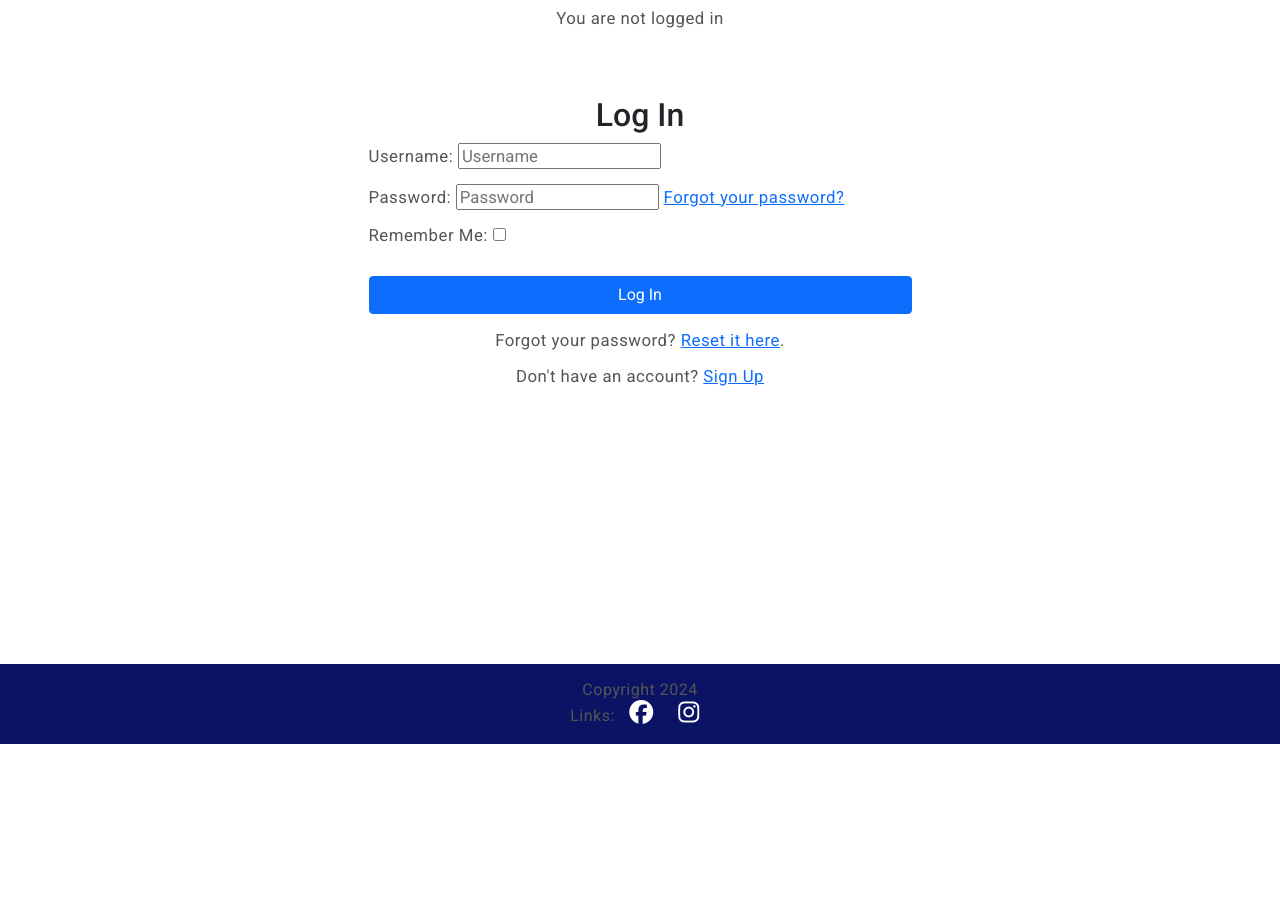
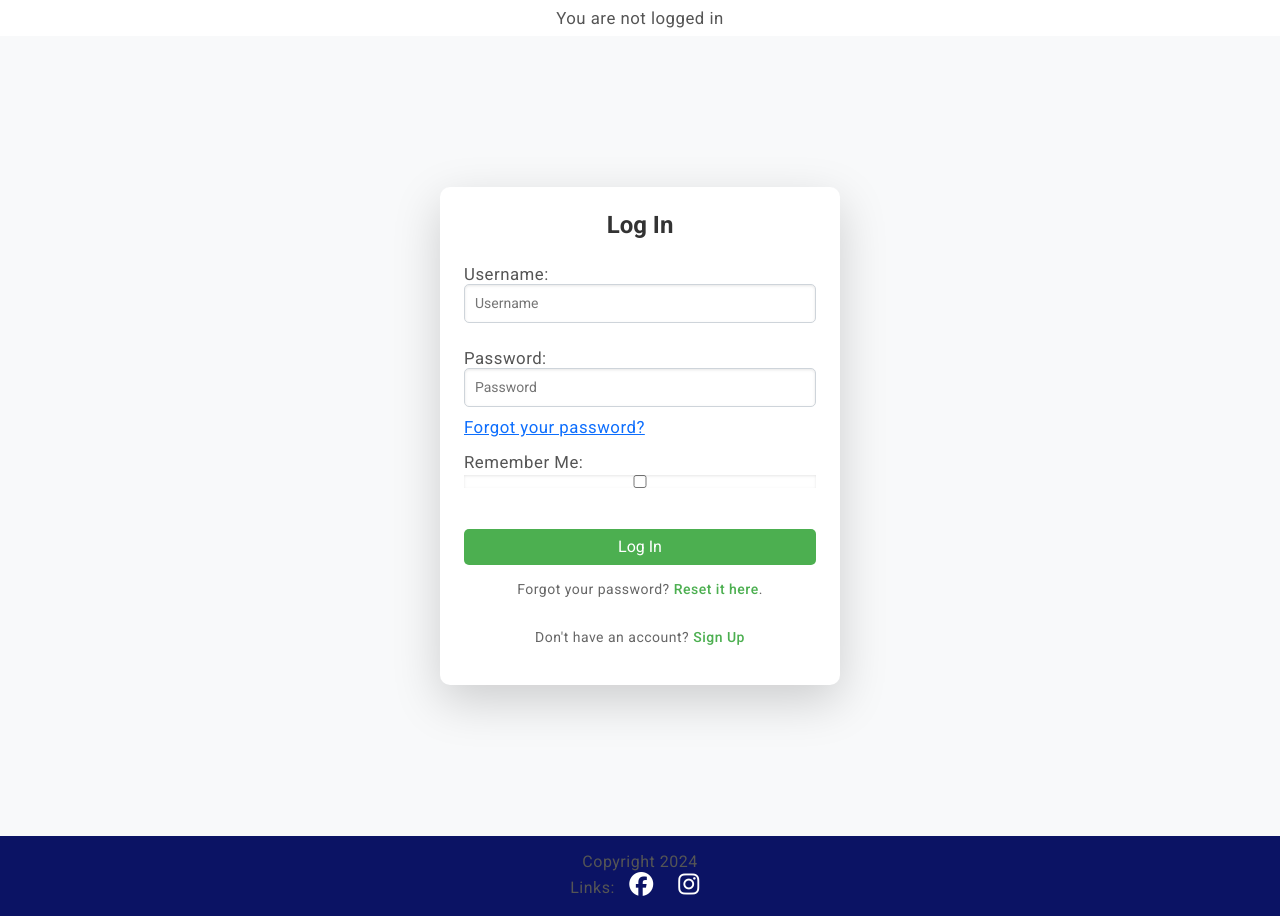
Before and after one commit to E-Printer/haircut-hysteria, a Django app: page /accounts/login/ in a window 1280 px wide. Shown: the part 56-972 px from the top of the page. Before the commit the page ends 800 px from the top, so only its background shows below. Run offline with Django 4.2, Linux system fonts and the light colour scheme; some libraries are stand-ins or nearby versions.

Commit message:
login styling

```diff
--- a/static/css/style.css
+++ b/static/css/style.css
@@ -337,7 +337,6 @@ p {
 
 
 
-/* Styling for the fixed button */
 .carousel-button {
     position: absolute;
     top: 50%; /* Center vertically */
@@ -363,6 +362,71 @@ p {
 .carousel-img {
     object-fit: cover;
     height: 100%;
+}
+
+/* log in page ----------------------- */
+
+/* Login Container */
+.login-container {
+    background-color: #f8f9fa; /* Light gray background */
+    padding: 20px;
+}
+
+/* Login Card */
+.login-card {
+    border-radius: 10px; /* Rounded corners */
+    background-color: #ffffff; /* White background */
+}
+
+/* Login Title */
+.login-title {
+    font-size: 24px; /* Larger font for the title */
+    font-weight: bold;
+    color: #333333; /* Darker text color for emphasis */
+}
+
+/* Login Form Input Styling */
+.login-form input {
+    border-radius: 5px; /* Rounded corners */
+    border: 1px solid #ced4da; /* Subtle border color */
+    padding: 10px;
+    box-shadow: inset 0 1px 3px rgba(0, 0, 0, 0.1); /* Subtle inset shadow */
+    font-size: 14px;
+    width: 100%; /* Full width for consistency */
+    margin-bottom: 10px;
+}
+
+/* Login Button */
+.login-btn {
+    background-color: #4CAF50; /* Custom green color */
+    border: none;
+    border-radius: 5px;
+    font-size: 16px;
+    transition: background-color 0.3s ease;
+}
+
+/* Button Hover Effect */
+.login-btn:hover {
+    background-color: #45a049; /* Slightly darker green */
+    color: white;
+}
+
+/* Login Links */
+.login-link {
+    font-weight: 500;
+    color: #4CAF50; /* Green link color */
+    transition: color 0.2s ease;
+}
+
+.login-link:hover {
+    color: #2b8a3e; /* Darker green on hover */
+}
+
+/* Forgot Password & Signup Text */
+.login-forgot,
+.login-signup {
+    font-size: 14px; /* Smaller font for additional links */
+    color: #666666; /* Subtle gray text */
 }
 
 
--- a/templates/account/login.html
+++ b/templates/account/login.html
@@ -1,23 +1,20 @@
 {% extends "base.html" %}
 {% load static %}
 {% block content %}
-<div class="container">
-    <div class="row">
-        <div class="col-12 col-md-6 mx-auto my-5">
-            <h2 class="text-center">Log In</h2>
-            <form method="post">
-                {% csrf_token %}
-                {{ form.as_p }}
-                <button type="submit" class="btn btn-primary w-100 mt-3">Log In</button>
-            </form>
-            <p class="mt-3 text-center">
-                Forgot your password? <a href="{% url 'account_reset_password' %}">Reset it here</a>.
-            </p>
-            <p class="mt-3 text-center">
-                Don't have an account? <a href="{% url 'account_signup' %}">Sign Up</a>
-            </p>
-        </div>
+<div class="login-container d-flex justify-content-center align-items-center vh-100">
+    <div class="login-card card shadow-lg border-0 p-4" style="max-width: 400px; width: 100%;">
+        <h2 class="login-title text-center mb-4">Log In</h2>
+        <form method="post" class="login-form">
+            {% csrf_token %}
+            {{ form.as_p }}
+            <button type="submit" class="login-btn btn btn-primary w-100 mt-3">Log In</button>
+        </form>
+        <p class="login-forgot mt-3 text-center small">
+            Forgot your password? <a href="{% url 'account_reset_password' %}" class="login-link text-decoration-none">Reset it here</a>.
+        </p>
+        <p class="login-signup mt-3 text-center small">
+            Don't have an account? <a href="{% url 'account_signup' %}" class="login-link text-decoration-none">Sign Up</a>
+        </p>
     </div>
-
 </div>
 {% endblock content %}
```
